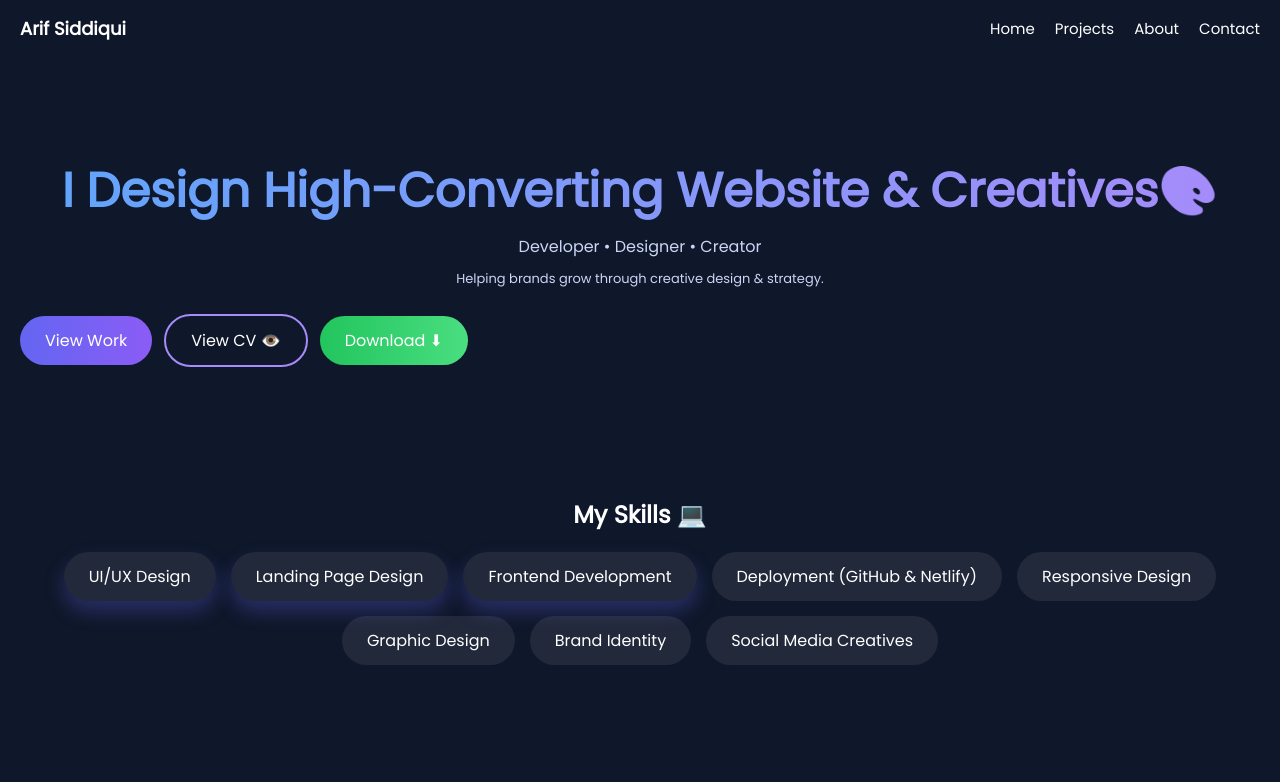
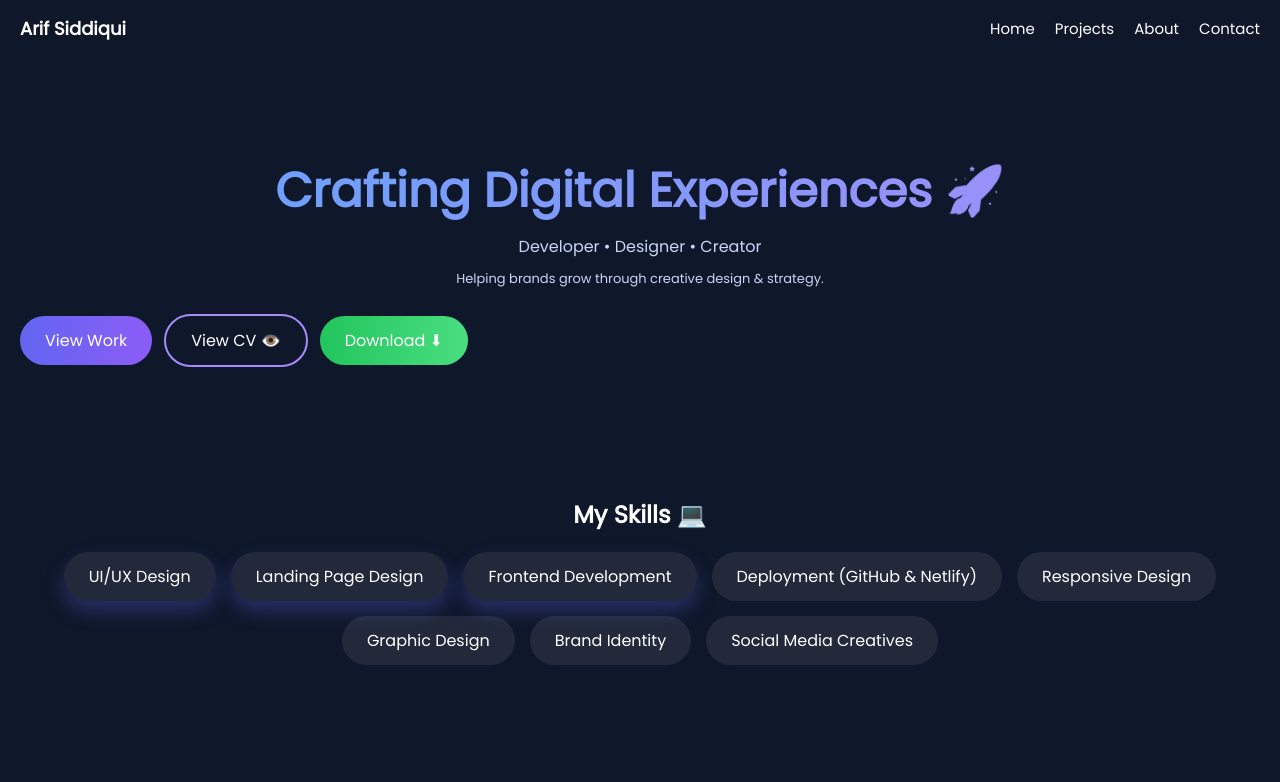
Before and after one commit to arifsiddiqui1425/arif-siddiqui, a plain HTML site: page index.html in a window 1280 px wide. Shown: the top 782 px of the page. Drawn offline with Linux system fonts and the light colour scheme.

Commit message:
Update index.html

```diff
--- a/index.html
+++ b/index.html
@@ -25,7 +25,7 @@
 <!-- HERO -->
 <section id="home" class="hero">
 
- <h1>I Design High-Converting Website & Creatives🎨</h1>
+ <h1>Crafting Digital Experiences 🚀</h1>
 <p>Developer • Designer • Creator</p>
 
 <p class="subline">Helping brands grow through creative design & strategy.</p>
```
